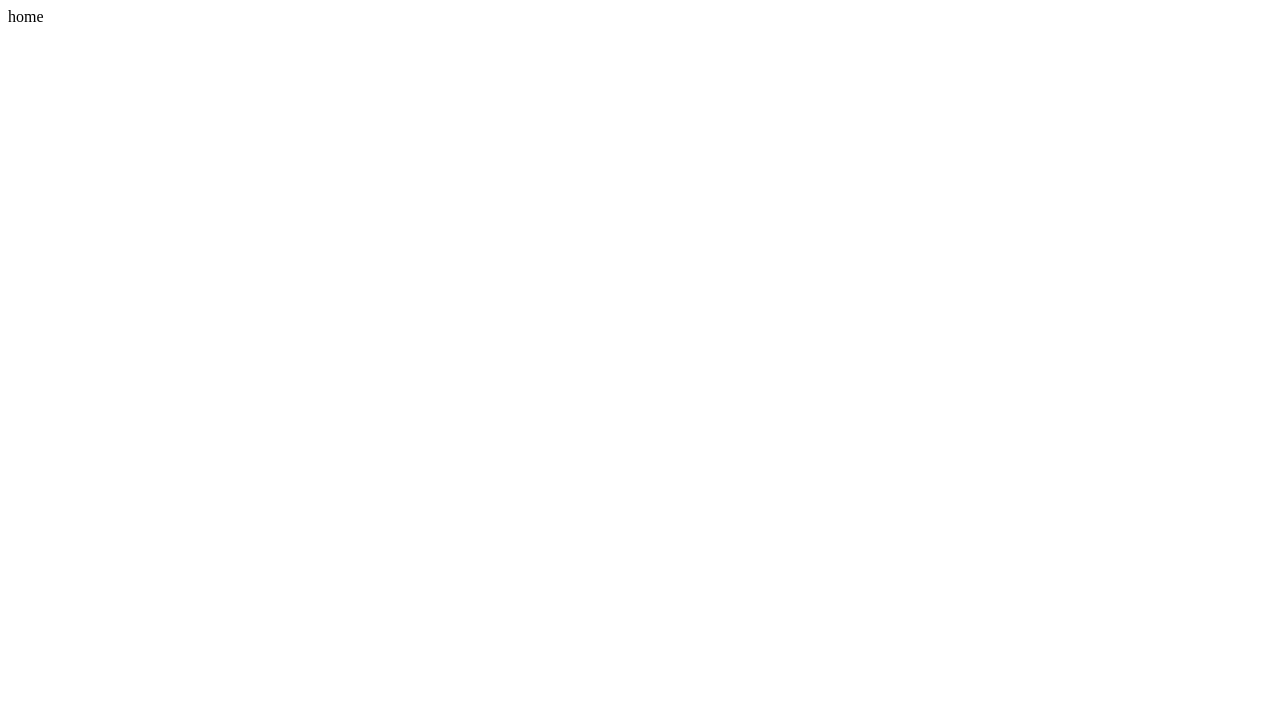
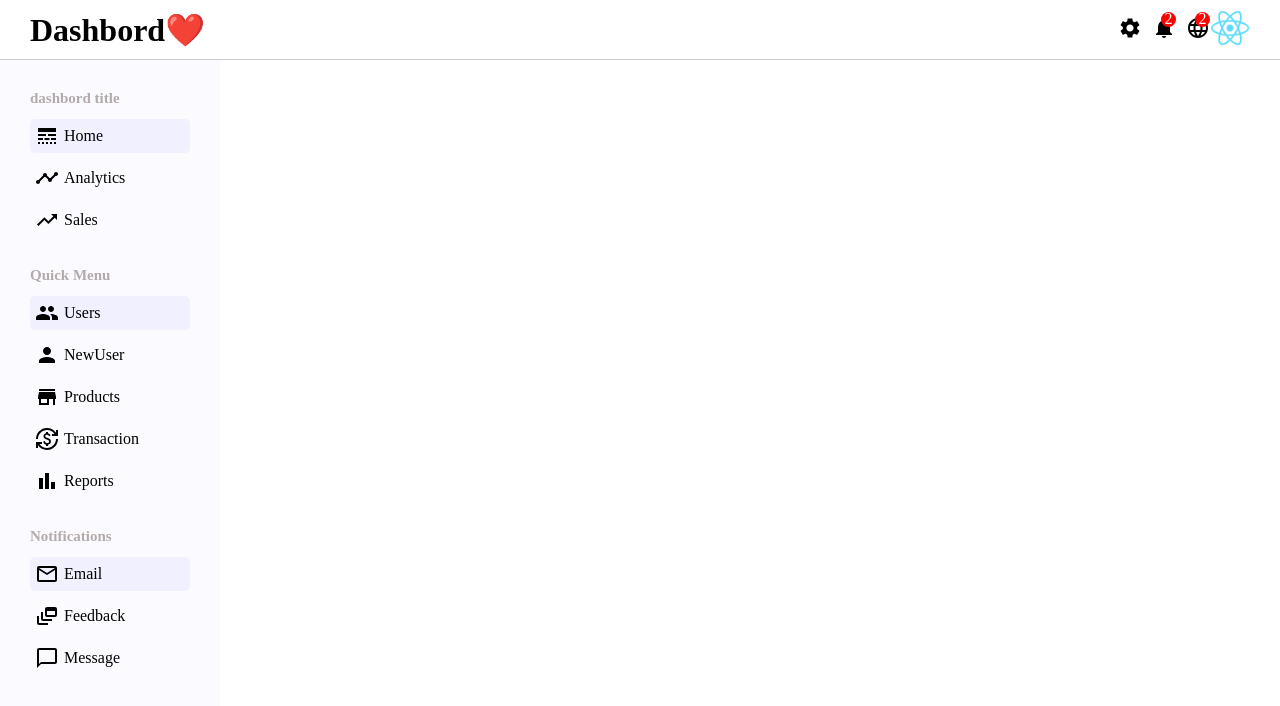
Before and after one commit to saharNrv/Dashbord, a React (Create React App) app: page / in a window 1280 px wide. Shown: the top 706 px of the page. Built offline with nearby package versions, Linux system fonts and the light colour scheme.

Commit message:
fixed sidebar

```diff
--- a/package.json
+++ b/package.json
@@ -3,6 +3,10 @@
   "version": "0.1.0",
   "private": true,
   "dependencies": {
+    "@emotion/react": "^11.11.1",
+    "@emotion/styled": "^11.11.0",
+    "@mui/icons-material": "^5.14.18",
+    "@mui/material": "^5.14.18",
     "@testing-library/jest-dom": "^5.17.0",
     "@testing-library/react": "^13.4.0",
     "@testing-library/user-event": "^13.5.0",
--- a/src/App.css
+++ b/src/App.css
@@ -1,38 +1,11 @@
-.App {
-  text-align: center;
+*{
+  margin: 0;
+  padding: 0;
+  box-sizing: border-box;
 }
 
-.App-logo {
-  height: 40vmin;
-  pointer-events: none;
+.container{
+  display: flex;
+  align-items: center;
+  margin-top: 10px;
 }
-
-@media (prefers-reduced-motion: no-preference) {
-  .App-logo {
-    animation: App-logo-spin infinite 20s linear;
-  }
-}
-
-.App-header {
-  background-color: #282c34;
-  min-height: 100vh;
-  display: flex;
-  flex-direction: column;
-  align-items: center;
-  justify-content: center;
-  font-size: calc(10px + 2vmin);
-  color: white;
-}
-
-.App-link {
-  color: #61dafb;
-}
-
-@keyframes App-logo-spin {
-  from {
-    transform: rotate(0deg);
-  }
-  to {
-    transform: rotate(360deg);
-  }
-}
--- a/src/App.js
+++ b/src/App.js
@@ -1,13 +1,20 @@
 import React from 'react';
 import { useRoutes } from 'react-router-dom';
 import routers from './router';
+import Header from './Components/header/Header';
+import SideBar from './Components/sidebar/SideBar';
 
 export default function App() {
 
   let router=useRoutes(routers)
   return (
     <div>
+      <Header/>
+      <div className="container">
+
+      <SideBar/>
       {router}
+      </div>
     </div>
   );
 }
--- /dev/null
+++ b/src/Components/header/Header.css
@@ -0,0 +1,52 @@
+*{
+    margin: 0;
+    padding: 0;
+    box-sizing: border-box;
+}
+.header{
+    height: 60px;
+    background-color: #ffff;
+    display: flex;
+    align-items: center;
+    justify-content: center;
+    padding: 10px;
+    border-bottom: 1px solid #ccc;
+
+}
+.header-wrapper{
+    width: 100%;
+    margin-left: 20px;
+    margin-right: 20px;
+    display: flex;
+    align-items: center;
+    justify-content: space-between;
+}
+.header-img{
+    width: 40px;
+}
+.header-right{
+    display: flex;
+    align-items: center;
+    flex-direction: row-reverse;
+}
+.icon-wrapper{
+    display: flex;
+    align-items: center;
+    gap: 10px;
+}
+.icon-content{
+    position: relative;
+}
+.icon-content span{
+    position: absolute;
+    display: flex;
+    align-items: center;
+    justify-content: center;
+    width: 15px;
+    height: 15px;
+    background-color: red;
+    color: #fff;
+    top: -4px;
+    right: 0px;
+    border-radius: 50%;
+}
--- /dev/null
+++ b/src/Components/header/Header.jsx
@@ -0,0 +1,43 @@
+import React from 'react';
+import './Header.css'
+import NotificationsIcon from '@mui/icons-material/Notifications';
+import LanguageIcon from '@mui/icons-material/Language';
+import SettingsIcon from '@mui/icons-material/Settings';
+
+export default function Header() {
+  return (
+    <div className='header'>
+
+        <div className='header-wrapper'>
+             <div className="header-left">
+                <h1>Dashbord❤️</h1>
+             </div>
+             <div className="header-right">
+                <div className='header-cover'>
+                    <img src="logo192.png" className='header-img' />
+                </div>
+                <div className='icon-wrapper'>
+                <div className='icon-content'>
+                    <SettingsIcon/>
+
+                </div>
+                <div className='icon-content'>
+                    <NotificationsIcon/>
+                    <span>2</span>
+                </div>
+                <div className='icon-content'>
+                    <LanguageIcon/>
+                    <span>2</span>
+                </div>
+
+                </div>
+
+             <div>
+
+                </div>
+             </div>
+        </div>
+
+    </div>
+  );
+}
--- /dev/null
+++ b/src/Components/sidebar/SideBar.jsx
@@ -0,0 +1,86 @@
+import React from 'react';
+import './sidebar.css';
+import LineStyleIcon from '@mui/icons-material/LineStyle';
+import TimelineIcon from '@mui/icons-material/Timeline';
+import TrendingUpIcon from '@mui/icons-material/TrendingUp';
+import GroupIcon from '@mui/icons-material/Group';
+import PersonIcon from '@mui/icons-material/Person';
+import StoreIcon from '@mui/icons-material/Store';
+import CurrencyExchangeIcon from '@mui/icons-material/CurrencyExchange';
+import BarChartIcon from '@mui/icons-material/BarChart';
+import MailOutlineIcon from '@mui/icons-material/MailOutline';
+import DynamicFeedIcon from '@mui/icons-material/DynamicFeed';
+import ChatBubbleOutlineIcon from '@mui/icons-material/ChatBubbleOutline';
+
+
+export default function SideBar() {
+  return (
+    <div className='sidebar'>
+        <div className='sidebar-wrapper'>
+            <div className="sidebar-menu">
+                <h3 className='sidbar-title'>dashbord title</h3>
+                <ul className='sidebar-list'>
+                    <li className='sidebar-item active'>
+                         <LineStyleIcon className='sidebar-icon'/>
+                         Home
+                    </li>
+                    <li className='sidebar-item'>
+                         <TimelineIcon className='sidebar-icon'/>
+                         Analytics
+                    </li>
+                    <li className='sidebar-item'>
+                         <TrendingUpIcon className='sidebar-icon'/>
+                         Sales
+                    </li>
+                </ul>
+
+            </div>
+            <div className="sidebar-menu">
+                <h3 className='sidbar-title'>Quick Menu</h3>
+                <ul className='sidebar-list'>
+                    <li className='sidebar-item active'>
+                         <GroupIcon className='sidebar-icon'/>
+                         Users
+                    </li>
+                    <li className='sidebar-item'>
+                         <PersonIcon className='sidebar-icon'/>
+                         NewUser
+                    </li>
+                    <li className='sidebar-item'>
+                         <StoreIcon className='sidebar-icon'/>
+                         Products
+                    </li>
+                    <li className='sidebar-item'>
+                         <CurrencyExchangeIcon className='sidebar-icon'/>
+                         Transaction
+                    </li>
+                    <li className='sidebar-item'>
+                         <BarChartIcon className='sidebar-icon'/>
+                         Reports
+                    </li>
+                </ul>
+
+            </div>
+            <div className="sidebar-menu">
+                <h3 className='sidbar-title'>Notifications</h3>
+                <ul className='sidebar-list'>
+                    <li className='sidebar-item active'>
+                         <MailOutlineIcon className='sidebar-icon'/>
+                         Email
+                    </li>
+                    <li className='sidebar-item'>
+                         <DynamicFeedIcon className='sidebar-icon'/>
+                         Feedback
+                    </li>
+                    <li className='sidebar-item'>
+                         <ChatBubbleOutlineIcon className='sidebar-icon'/>
+                         Message
+                    </li>
+                </ul>
+
+            </div>
+        </div>
+
+    </div>
+  );
+}
--- /dev/null
+++ b/src/Components/sidebar/sidebar.css
@@ -0,0 +1,36 @@
+.sidebar{
+    flex: 1;
+    background-color: rgb(251, 251, 255);
+    position: fixed;
+    height: 100%;
+    width: 220px;
+
+}
+.sidebar-wrapper{
+    padding:0px 30px;
+}
+.sidebar-menu{
+    margin-top: 30px;
+    margin-bottom: 12px;
+}
+.sidbar-title{
+    color: #b3abab;
+    margin-bottom: 12px;
+    font-size: 15px;
+}
+.sidebar-list{
+list-style: none;
+}
+.sidebar-item{
+display: flex;
+align-items: center;
+gap: 5px;
+margin-bottom: 8px;
+padding: 5px;
+cursor: pointer;
+}
+.sidebar-item.active , .sidebar-item:hover{
+    background-color: rgb(240, 240, 255);
+    border-radius: 5px;
+
+}
```
Also changed, not shown: 1 other file (tests, documents, lock files or other folders).
